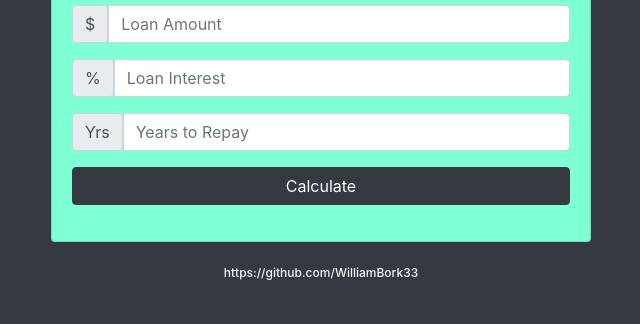
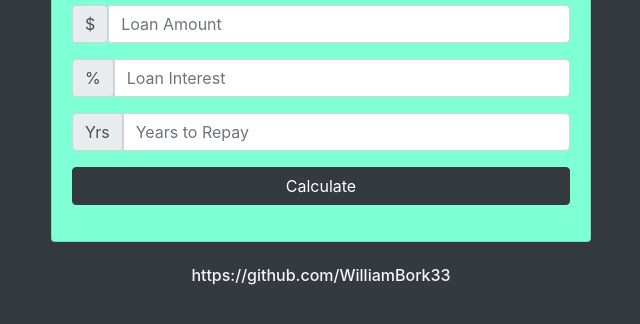
Before and after one commit to WilliamBork33/loanCalculator, a plain HTML site: page index.html in a window 1280 px wide. Shown: the part 136-460 px from the top of the page, without its empty margins (319-959 px from the left). Drawn offline with nearby package versions, Linux system fonts and the light colour scheme.

Commit message:
Font Style Change

```diff
--- a/styles.css
+++ b/styles.css
@@ -8,8 +8,13 @@ h1 {
   text-decoration-line: underline;
 }
 
-h6 {
+h5 {
   text-align: center;
   font-size: 12px;
   color: whitesmoke;
 }
+
+h6 {
+  text-align: center;
+  color: whitesmoke;
+}
```
